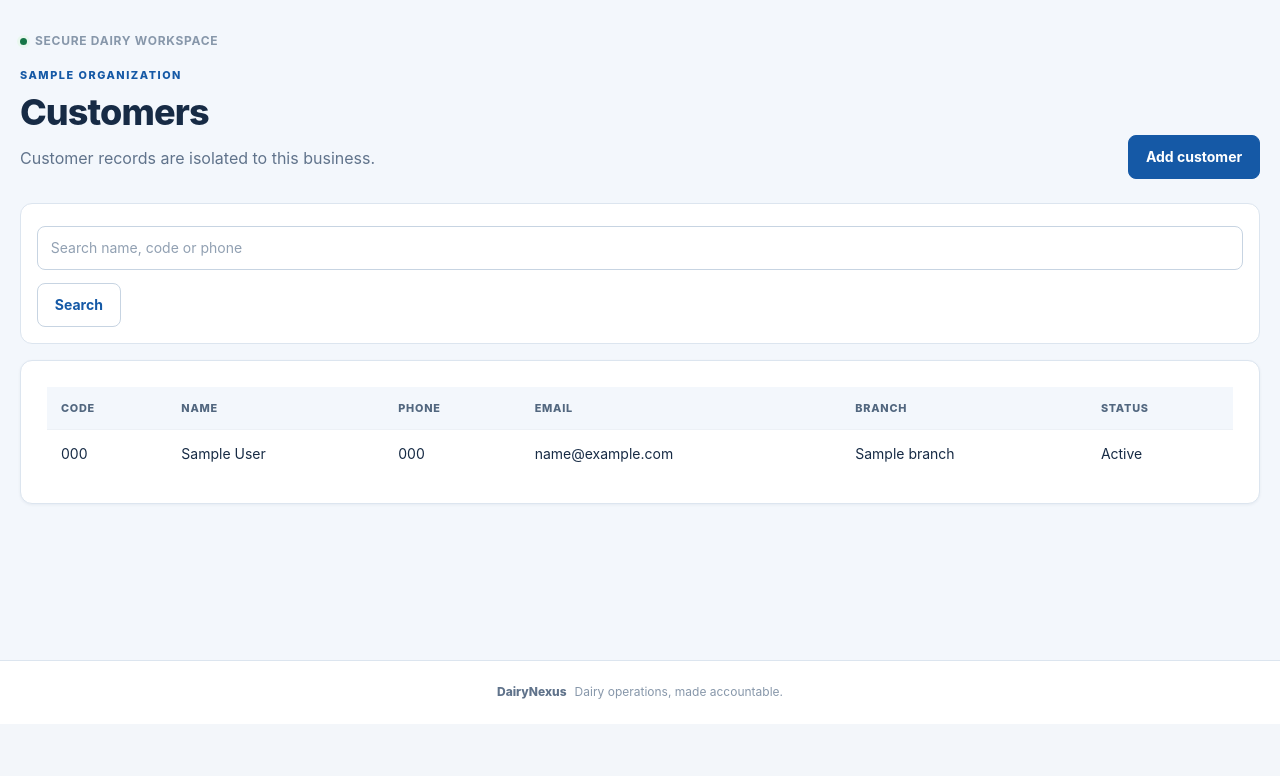
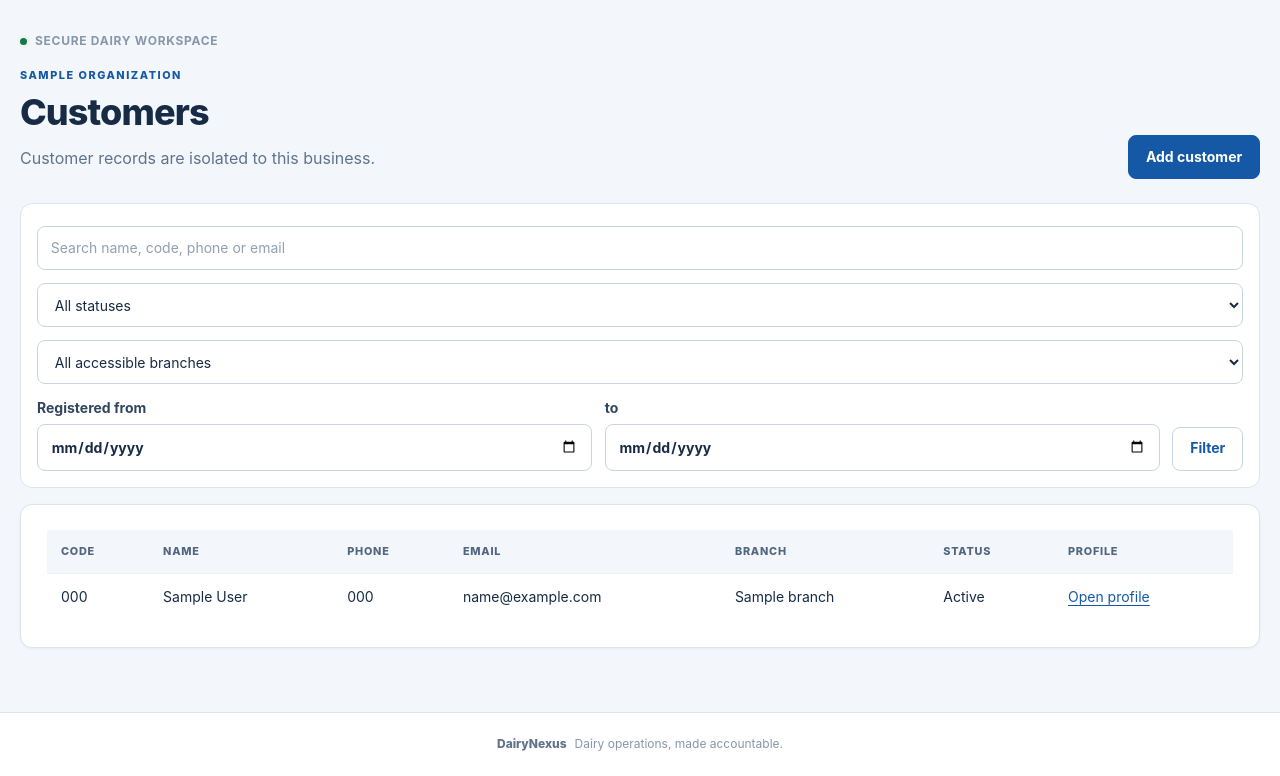
Before and after one commit to Mohankewat108/milk_management_system, a Django app: page /business/sample/customers/ in a window 1280 px wide. Shown: the part 76-852 px from the top of the page. Before the commit the page ends 775 px from the top, so only its background shows below. Run offline with Django 5.2, Linux system fonts and the light colour scheme; a user stored in the database is signed in; tables that the repository leaves empty hold one stand-in row (values such as "Sample post").

Commit message:
Add customer directory filters and profile links

```diff
--- a/templates/parties/customers.html
+++ b/templates/parties/customers.html
@@ -1 +1,12 @@
-{% extends "base.html" %}{% block title %}Customers | {{ organization.name }}{% endblock %}{% block content %}<div class="page-heading"><div><div class="eyebrow">{{ organization.name }}</div><h1>Customers</h1><p class="muted">Customer records are isolated to this business.</p></div><a class="button" href="{% url 'parties:customer_create' organization.slug %}">Add customer</a></div><form class="search-form" method="get"><input name="q" value="{{ query }}" placeholder="Search name, code or phone"><button class="button button-secondary" type="submit">Search</button></form><section class="panel table-wrap"><table><thead><tr><th>Code</th><th>Name</th><th>Phone</th><th>Email</th><th>Branch</th><th>Status</th></tr></thead><tbody>{% for item in page_obj %}<tr><td>{{ item.code }}</td><td>{{ item.full_name }}</td><td>{{ item.phone|default:"—" }}</td><td>{{ item.email|default:"—" }}</td><td>{{ item.branch.name|default:"—" }}</td><td>{{ item.is_active|yesno:"Active,Inactive" }}</td></tr>{% empty %}<tr><td colspan="6">No customers found.</td></tr>{% endfor %}</tbody></table></section>{% endblock %}
+{% extends "base.html" %}{% block title %}Customers | {{ organization.name }}{% endblock %}{% block content %}
+<div class="page-heading"><div><div class="eyebrow">{{ organization.name }}</div><h1>Customers</h1><p class="muted">Customer records are isolated to this business.</p></div><a class="button" href="{% url 'parties:customer_create' organization.slug %}">Add customer</a></div>
+<form class="search-form" method="get">
+<input name="q" value="{{ query }}" placeholder="Search name, code, phone or email">
+<select name="status"><option value="">All statuses</option><option value="active" {% if status_filter == "active" %}selected{% endif %}>Active</option><option value="inactive" {% if status_filter == "inactive" %}selected{% endif %}>Inactive</option></select>
+<select name="branch"><option value="">All accessible branches</option>{% for branch in branches %}<option value="{{ branch.pk }}" {% if branch_filter == branch.pk|stringformat:"s" %}selected{% endif %}>{{ branch.name }}</option>{% endfor %}</select>
+<label>Registered from <input type="date" name="registered_from" value="{{ registered_from }}"></label>
+<label>to <input type="date" name="registered_to" value="{{ registered_to }}"></label>
+<button class="button button-secondary" type="submit">Filter</button></form>
+<section class="panel table-wrap"><table><thead><tr><th>Code</th><th>Name</th><th>Phone</th><th>Email</th><th>Branch</th><th>Status</th><th>Profile</th></tr></thead><tbody>
+{% for item in page_obj %}<tr><td>{{ item.code }}</td><td>{{ item.full_name }}</td><td>{{ item.phone|default:"—" }}</td><td>{{ item.email|default:"—" }}</td><td>{{ item.branch.name|default:"—" }}</td><td>{{ item.is_active|yesno:"Active,Inactive" }}</td><td><a href="{% url 'parties:customer_detail' organization.slug item.pk %}">Open profile</a></td></tr>{% empty %}<tr><td colspan="7">No customers found.</td></tr>{% endfor %}</tbody></table></section>
+{% endblock %}
```
